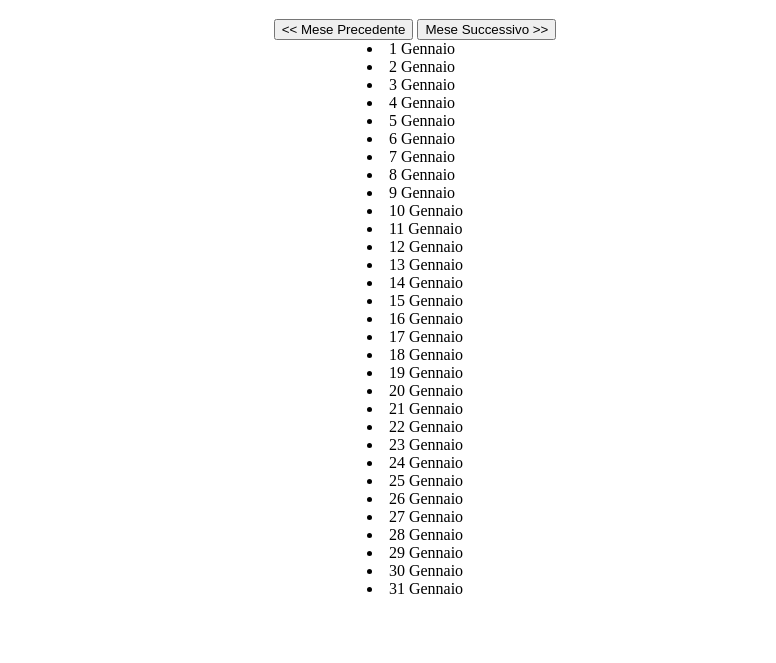
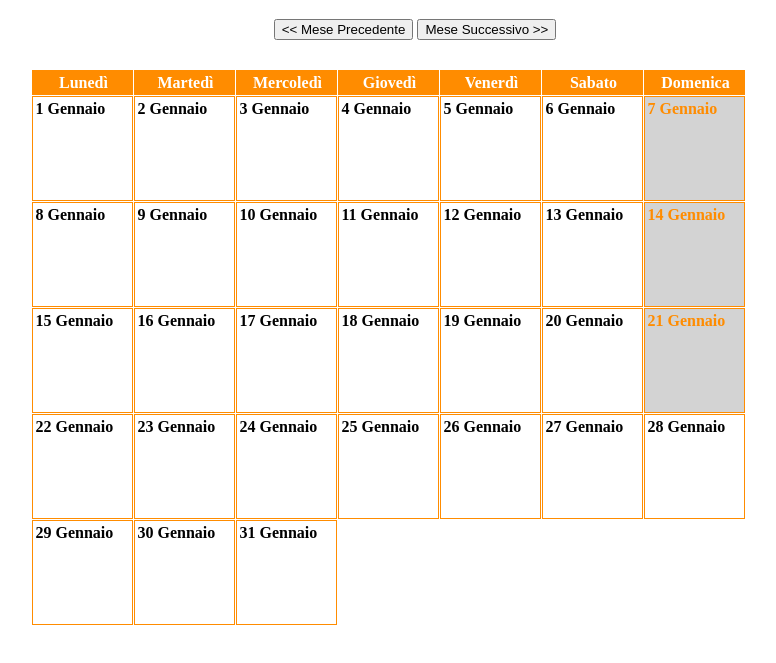
Before and after one commit to GiovanniDiana511/ajax-ex-calendar, a plain HTML site: page index.html in a window 1280 px wide. Shown: the part 69-732 px from the top of the page, without its empty margins (225-1001 px from the left). Drawn offline with nearby package versions, Linux system fonts and the light colour scheme; no server answers.

Commit message:
Piccole migliorie

```diff
--- a/css/style.css
+++ b/css/style.css
@@ -13,4 +13,48 @@
 
 .festivo {
     color: red;
+    font-weight: bold;
 }
+
+.domenica {
+    background-color: lightgrey;
+    color: darkorange;
+    font-weight: bold;
+}
+
+#week {
+    padding-top: 30px;
+    width: 60vw;
+    margin: 0 auto;
+}
+
+#week > li {
+    background-color: darkorange;
+    color: white;
+    text-align: center;
+    font-weight: bold;
+    padding-left: 3px;
+    padding-top: 3px;
+    width: calc(100% / 8);
+    height: 20px;
+    border: 1px solid darkorange;
+    float: left;
+    list-style: none;
+}
+
+#calendar {
+    width: 60vw;
+    margin: 0 auto;
+}
+
+li {
+    padding-left: 3px;
+    padding-top: 3px;
+    width: calc(100% / 8);
+    height: 100px;
+    border: 1px solid darkorange;
+    float: left;
+    list-style: none;
+    margin: 0.5px 0.5px;
+    font-weight: bold;
+}
--- a/index.html
+++ b/index.html
@@ -18,13 +18,22 @@
             </div>
         </div>
         <div class="main-calendar">
+            <div id="week">
+                <li>Lunedì</li>
+                <li>Martedì</li>
+                <li>Mercoledì</li>
+                <li>Giovedì</li>
+                <li>Venerdì</li>
+                <li>Sabato</li>
+                <li>Domenica</li>
+            </div>
             <div id="calendar">
 
             </div>
         </div>
 
         <script id="calendar-template" type="text/x-handlebars-template">
-            <li data-day="{{dataDay}}">
+            <li data-day="{{dataDay}}" data-week={{dataWeek}}>
                 {{day}}
             </li>
         </script>
--- a/js/main.js
+++ b/js/main.js
@@ -3,26 +3,26 @@ $(document).ready(function () {
     var source = $('#calendar-template').html();        // Leggiamo il template vuoto e lo associamo ad una variabile
     var templateGiorno = Handlebars.compile(source);    // Compiliamo il template e lo associamo ad una variabile
 
-    var mese = 0;                                       // Associamo il mese 0 (Gennaio) ad una variabile
+
     var dataIniziale = moment('2018-01-01')             // Facciamo una fotografia (una data di partenza) del calendario e lo associamo ad una variabile
-    //console.log(dataIniziale);
-    stampaGiorniMese(dataIniziale);                     // Eseguiamo la funzione con dataIniziale in ingresso
+
+    stampaGiorniMese(dataIniziale);                     // Eseguiamo la funzione con dataIniziale in ingresso e quindi con Gennaio come mese predefinito
+    stampaFestivi(dataIniziale.month());                // Eseguiamo la funzione con soltanto il mese di dataIniziale in ingresso e quindi con le festività di Gennaio come predefinite
+
 
     $('.mese-succ').click(function () {                 // Al click parte la funzione
-        if (mese != 11) {                               // Viene eseguita soltanto se mese è diverso da 11
-            dataIniziale.add(1, 'month');               // Viene incrementato il mese di + 1
-            stampaGiorniMese(dataIniziale);             //
-            mese = mese + 1;
-            stampaFestivi(mese);
+        if (dataIniziale.month() != 11) {               // Viene eseguita soltanto se mese è diverso da 11 in modo tale da non superare Dicembre 2018
+            dataIniziale.add(1, 'month');               // Viene incrementato il mese di 1
+            stampaGiorniMese(dataIniziale);             // Richiamiamo la funzione con dataIniziale come parametro
+            stampaFestivi(dataIniziale.month());        // Richiamiamo la funzione con soltanto il mese come parametro
         }
     });
 
-    $('.mese-prec').click(function () {
-        if (mese != 0) {
-            dataIniziale.subtract(1, 'month');
-            stampaGiorniMese(dataIniziale);
-            mese = mese - 1;
-            stampaFestivi(mese);
+    $('.mese-prec').click(function () {                 // Al click parte la funzione
+        if (dataIniziale.month() != 0) {                // Viene eseguita soltanto se mese è diverso da 0 in modo tale da non visualizzare il 2017
+            dataIniziale.subtract(1, 'month');          // Viene decrementato il mese di 1
+            stampaGiorniMese(dataIniziale);             // Richiamiamo la funzione con dataIniziale come parametro
+            stampaFestivi(dataIniziale.month());        // Richiamiamo la funzione con mese come parametro
         }
     });
 
@@ -56,14 +56,26 @@ $(document).ready(function () {
         var giorniMese = meseDaStampare.daysInMonth();
         //console.log(giorniMese);
         var nomeMese = meseDaStampare.format('MMMM');
+        var numeroGiorno = meseDaStampare.startOf('month').weekday();
+        //console.log(numeroGiorno);
+        for (var i = 0; i < numeroGiorno; i++) {
+            $("#calendar").prepend('<li></li>');
+        }
         //console.log(nomeMese);
         $('#nome-mese').text(nomeMese);
         for (var i = 1; i <= giorniMese; i++) {
             //$('#calendar').append('<li>' + i + ' ' + nomeMese + '</li>')
+
             var giornoDaInserire = {
                 day: i + ' ' + nomeMese,
-                dataDay: standardDay.format('YYYY-MM-DD')
+                dataDay: standardDay.format('YYYY-MM-DD'),
+                dataWeek: standardDay.weekday()
             }
+
+            if (giornoDaInserire.dataWeek == 6) {
+                $('#calendar li[data-week="' + giornoDaInserire.dataWeek + '"]').addClass('domenica');
+            }
+
             var templateFinale = templateGiorno(giornoDaInserire);
             $('#calendar').append(templateFinale);
             standardDay.add(1, 'day');
```
